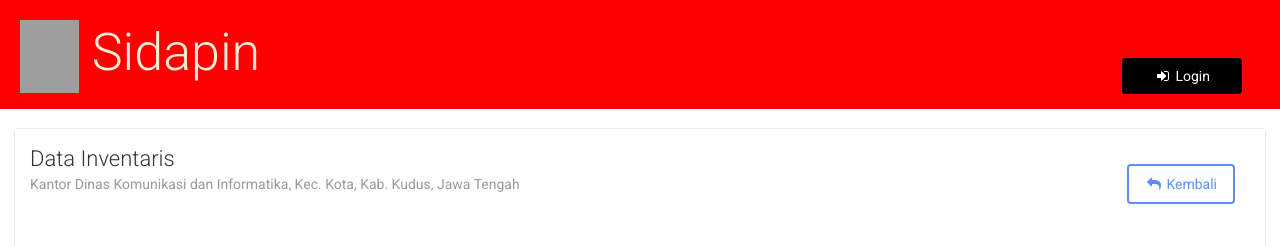
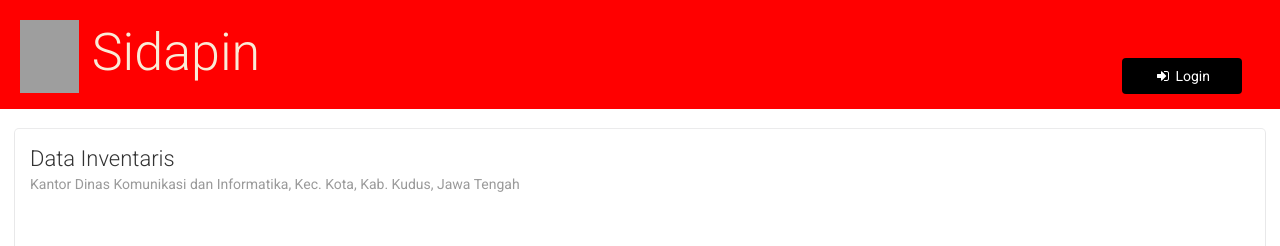
Before and after one commit to TeguhP7/Sidapin-Diskominfo-Kudus, a CodeIgniter app: the page made by application/views/v_data_scan_aset.php in a window 1280 px wide. Shown: the top 246 px of the page. Run offline with CodeIgniter, Linux system fonts and the light colour scheme; data that the repository does not hold is empty; some libraries are stand-ins or nearby versions; grey boxes are pictures that could not be loaded.

Commit message:
Update v_data_scan_aset.php

```diff
--- a/application/views/v_data_scan_aset.php
+++ b/application/views/v_data_scan_aset.php
@@ -52,14 +52,6 @@
             <div class="col-md-12">
                 <div class="card">
                     <div class="header">
-                        <div style="float: right" class="container-fluid">
-                            <br>
-                            <?php echo anchor(
-                                base_url('Inventaris'),
-                                '<i class="fa fa-reply"></i> Kembali',
-                                'class="btn btn-primary"'
-                            ); ?>
-                        </div>
                         <h4 class="title">Data Inventaris</h4>
                         <p class="category">Kantor Dinas Komunikasi dan Informatika, Kec. Kota, Kab. Kudus, Jawa Tengah</p>
                         <br>
```
